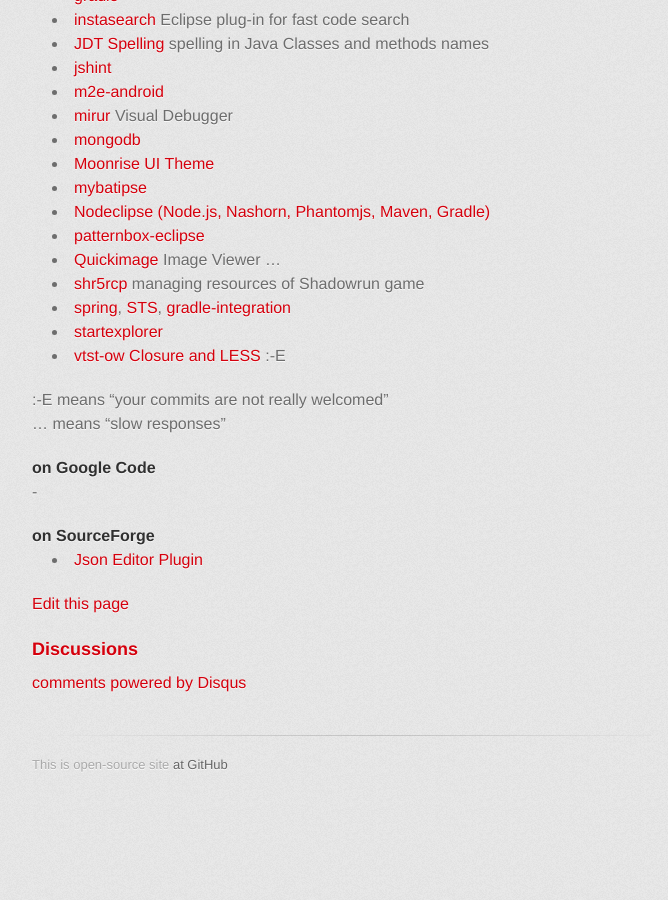
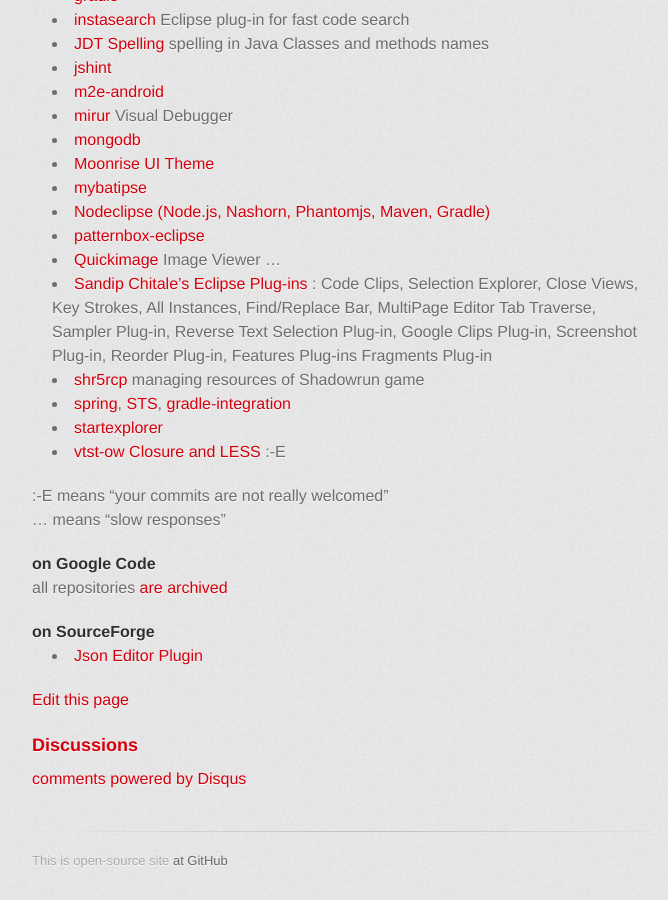
Before and after one commit to with-Eclipse/with-eclipse.github.io, a Jekyll site: the page built from index.md, in a window 1280 px wide and 900 px high, scrolled down 2411 px. Shown: the whole window, without its empty margins (298-966 px from the left). Built offline with Jekyll 4.4.1, drawn with Linux system fonts in a browser that asks for light colours; Markdown is read by kramdown in place of the engine named in the settings; comment, search, counter and statistics services are not loaded; before the commit the page ends 3215 px from its top, so only the background shows below that.

Commit message:
Sandip Chitale's Eclipse Plug-ins

```diff
--- a/index.md
+++ b/index.md
@@ -116,6 +116,7 @@ Just use code snippet below:
 - [Nodeclipse (Node.js, Nashorn, Phantomjs, Maven, Gradle)](https://github.com/Nodeclipse/nodeclipse-1)
 - [patternbox-eclipse](https://github.com/patternbox/patternbox-eclipse)
 - [Quickimage](https://github.com/persal/quickimage) Image Viewer ...
+- [Sandip Chitale's Eclipse Plug-ins](https://github.com/sandipchitale/sandipchitaleseclipseplugins) : Code Clips, Selection Explorer, Close Views, Key Strokes, All Instances, Find/Replace Bar, MultiPage Editor Tab Traverse, Sampler Plug-in, Reverse Text Selection Plug-in, Google Clips Plug-in, Screenshot Plug-in, Reorder Plug-in, Features Plug-ins Fragments Plug-in
 - [shr5rcp](https://github.com/UrsZeidler/shr5rcp) managing resources of Shadowrun game
 - [spring](?), [STS](https://github.com/spring-projects/eclipse-integration-commons),
  [gradle-integration](https://github.com/spring-projects/eclipse-integration-gradle/)
@@ -127,7 +128,7 @@ Just use code snippet below:
 
 #### on Google Code
 
--
+all repositories [are archived](https://code.google.com/p/support/wiki/ReadOnlyTransition)
 
 #### on SourceForge
 
```
